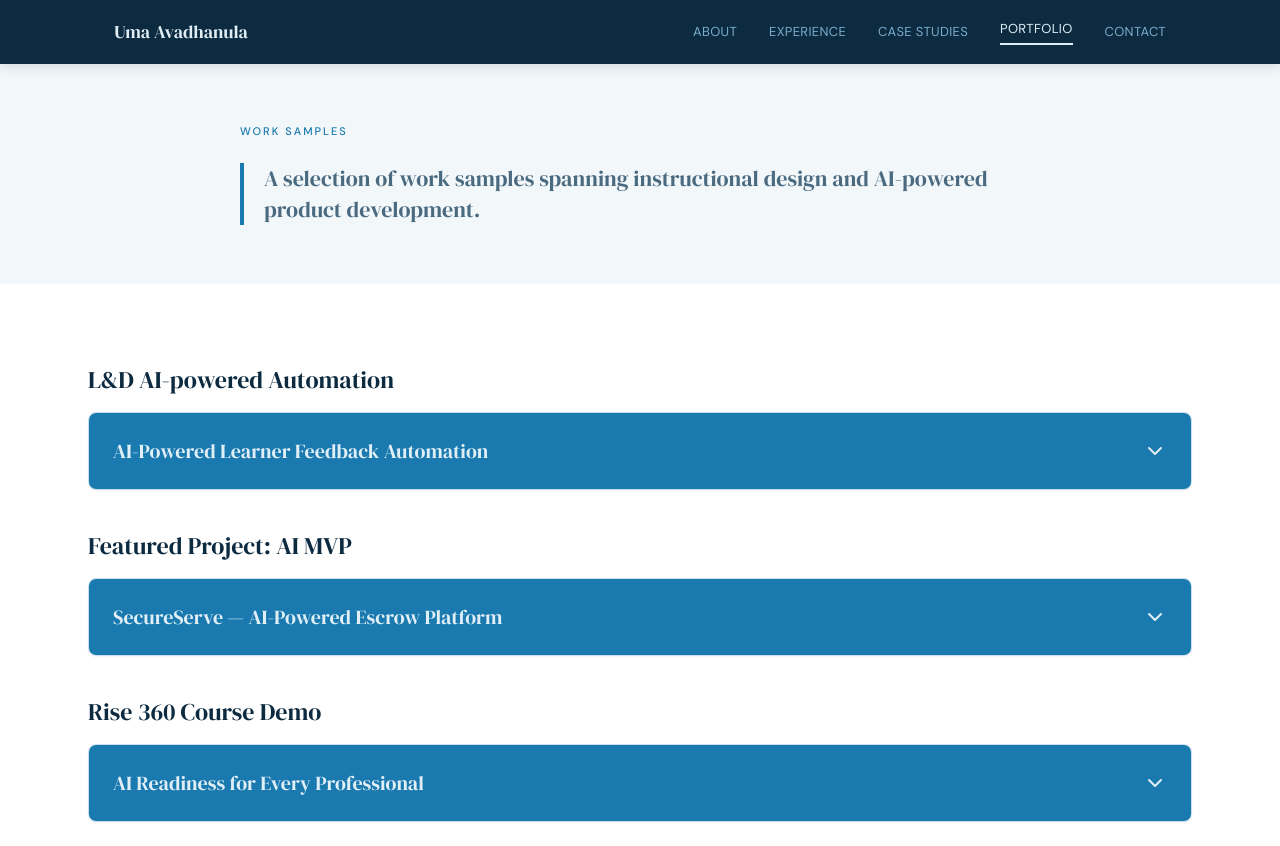
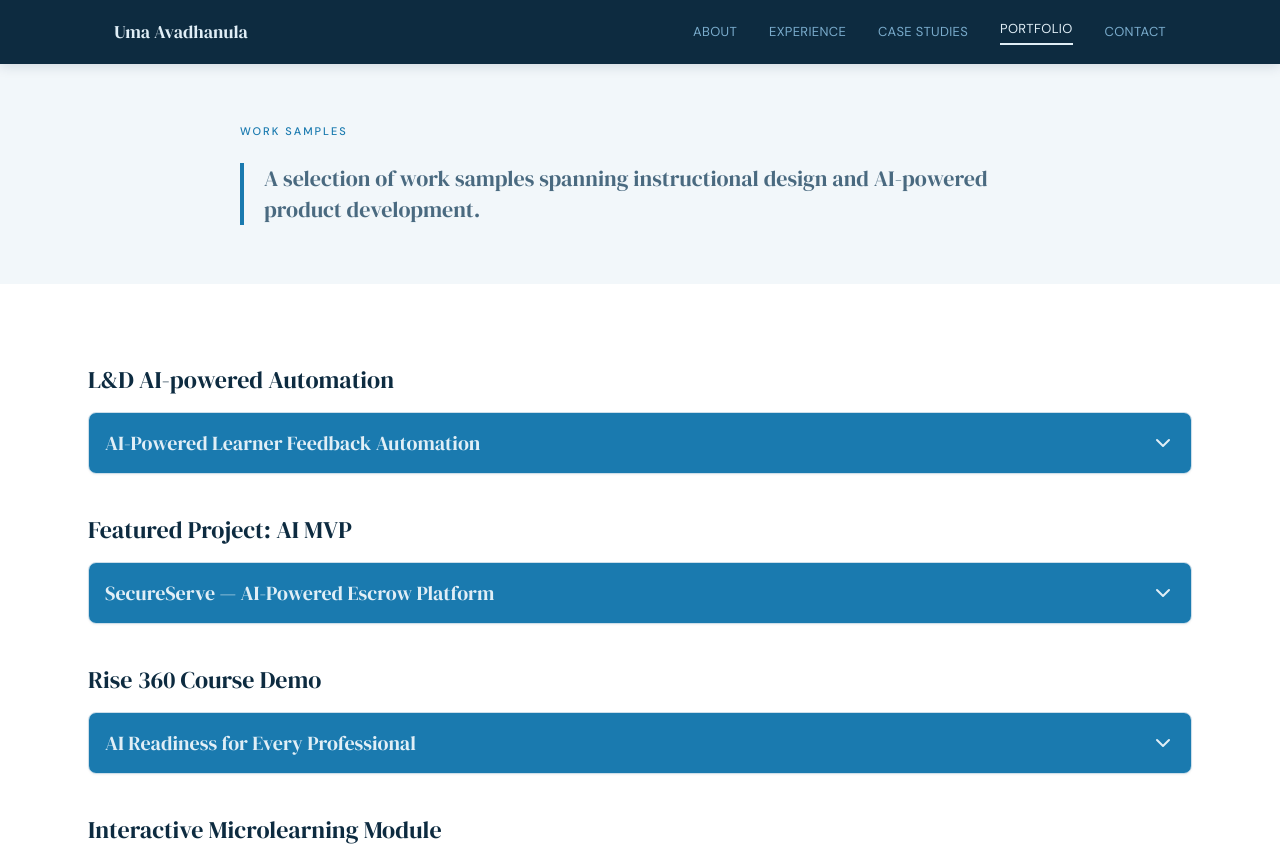
Before and after one commit to umaavadh/UmaA, a React (Vite) app: page /portfolio in a window 1280 px wide. Shown: the top 846 px of the page. Built offline with nearby package versions, Linux system fonts and the light colour scheme.

Commit message:
Reduce accordion tab padding

```diff
--- a/src/pages/Portfolio.tsx
+++ b/src/pages/Portfolio.tsx
@@ -90,7 +90,7 @@ function AccordionCard({ item, isOpen, onToggle }: { item: AccordionItem; isOpen
     <div className="border border-ocean-border rounded-lg overflow-hidden shadow-sm">
       <button
         onClick={onToggle}
-        className="w-full flex items-center justify-between p-4 sm:p-6 bg-ocean-primary hover:bg-opacity-90 transition-all"
+        className="w-full flex items-center justify-between p-3 sm:p-4 bg-ocean-primary hover:bg-opacity-90 transition-all"
       >
         <h3 className="font-display text-base sm:text-lg lg:text-xl text-left pr-4" style={{ color: '#E0EEF6' }}>
           {item.title}
```
